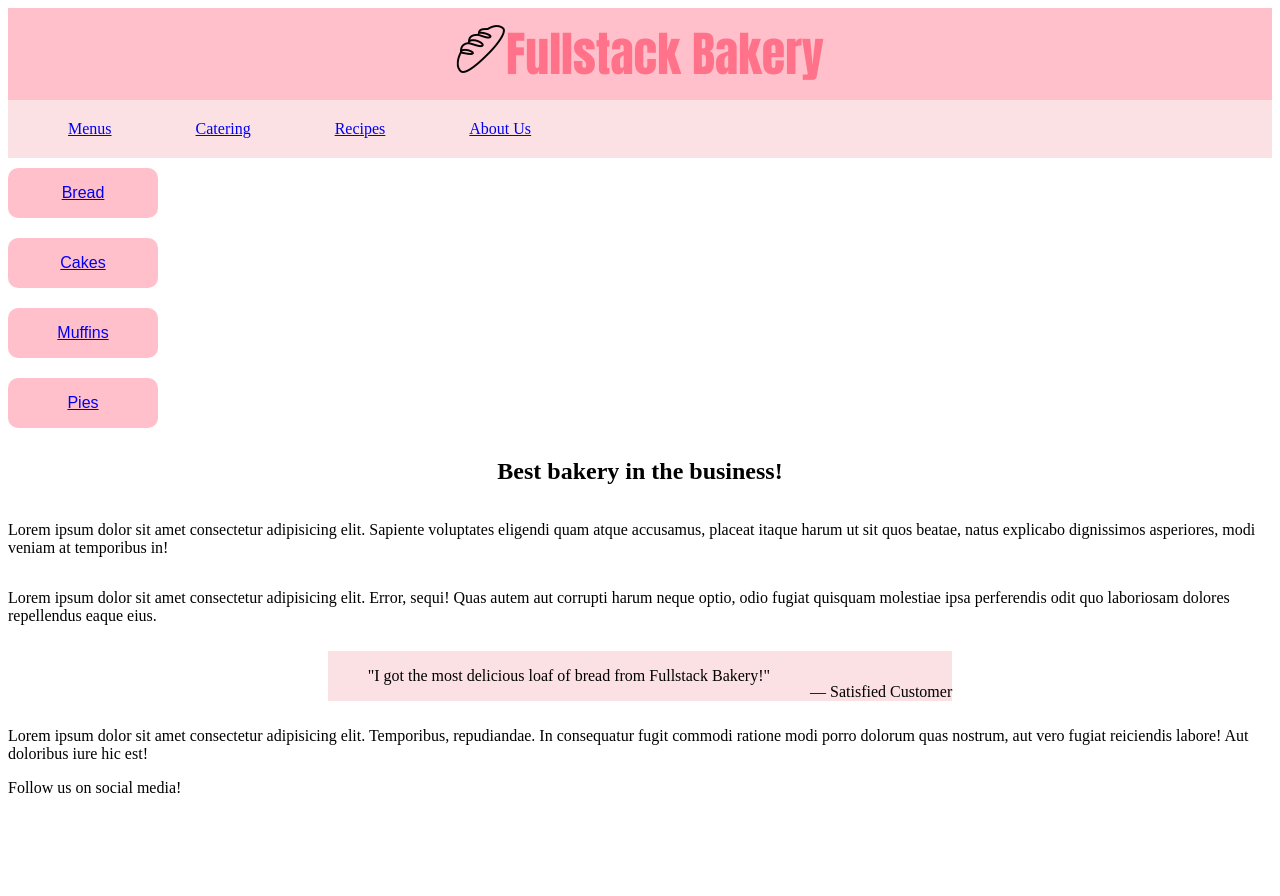
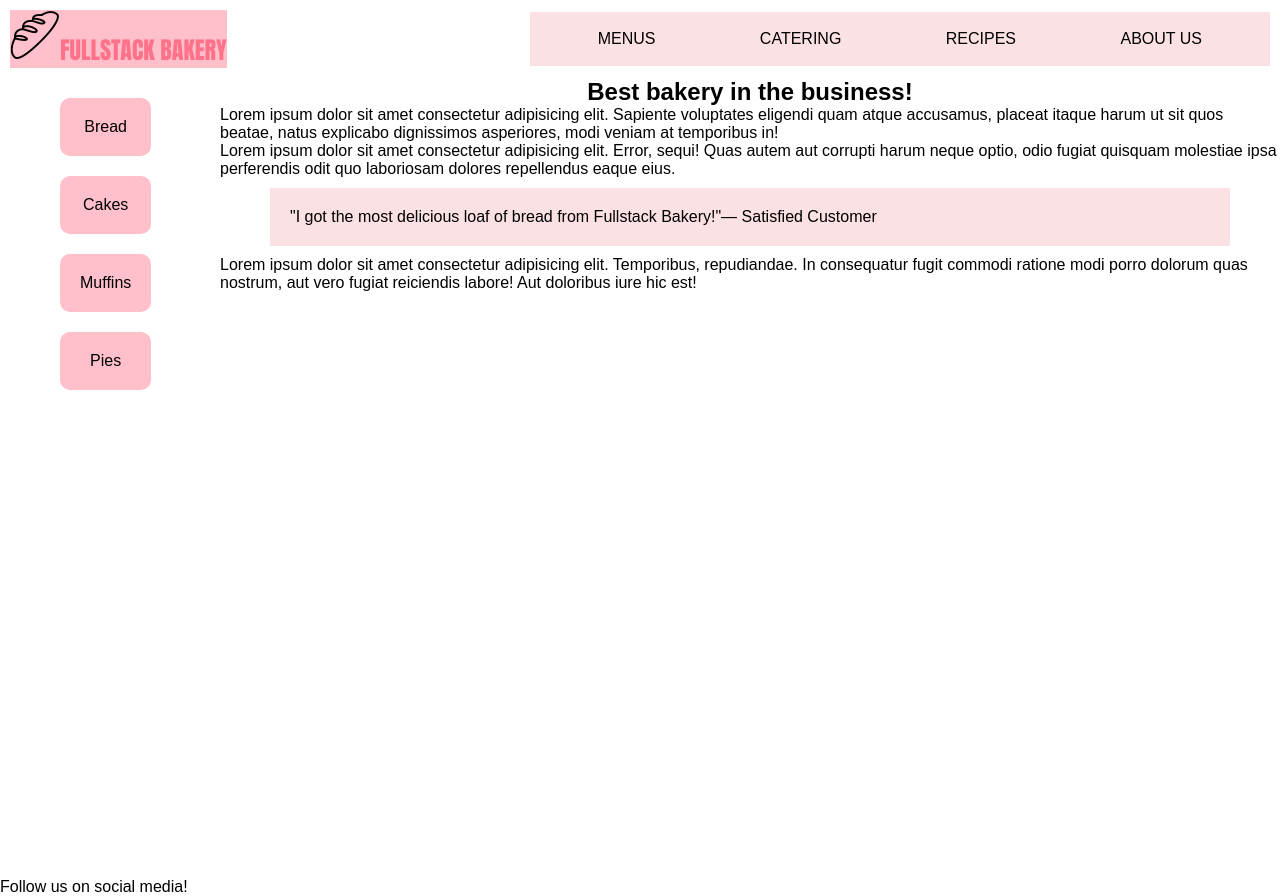
Before and after one commit to isabelleadrury/Bakery, a plain HTML site: page index.html in a window 1280 px wide. Before the commit the page ends 805 px from the top, so only its background shows below. Drawn offline with Linux system fonts and the light colour scheme.

Commit message:
added css style

```diff
--- a/index.css
+++ b/index.css
@@ -1,36 +1,55 @@
+* {
+  margin: 0;
+  font-family: Arial, Helvetica, sans-serif;
+}
+
+header {
+  display: flex;
+  align-items: center;
+  padding: 10px;
+}
+main {
+  display: flex;
+  height: 100vh;
+}
+
+nav {
+  margin-left: auto;
+  padding: 18px;
+}
+nav a {
+  text-decoration: none;
+  text-transform: uppercase;
+  color: black;
+  margin: 10px;
+}
+
 .container {
-  display: flex;
-  flex-direction: column;
-  align-items: flex-start;
-  justify-content: left;
-  align-content: center;
-  display: inline-flex;
+  align-items: left;
 }
 .items {
   width: 150px;
   height: 50px;
   font-size: 1rem;
-  font-family: sans-serif;
   display: flex;
-  text-align: center;
+  text-align: left;
   align-items: center;
   justify-content: center;
   border-radius: 10px;
   margin: 10px auto;
 }
 .text {
-  display: flex;
-  flex-direction: row;
-  flex-wrap: wrap;
+  flex: 1;
   align-items: left;
-  text-align: left;
-  justify-content: center;
-  display: inline-flex;
 }
 .testimonial {
   background-color: rgb(251, 224, 228);
-  margin: 10px;
+  margin-left: 50px;
+  margin-right: 50px;
+  margin-top: 10px;
+  margin-bottom: 10px;
   display: flex;
+  padding: 20px;
 }
 .special-1 {
   display: flex;
@@ -39,14 +58,37 @@
 .brand {
   background-color: pink;
   margin: 0;
-  padding: 10px;
-  font-size: 3rem;
+  height: 40pxpx;
+  font-size: 1.5rem;
+  text-transform: uppercase;
+  font-weight: bold;
   text-align: center;
   font-family: Impact, Haettenschweiler, "Arial Narrow Bold", sans-serif;
   color: rgb(255, 114, 137);
 }
 .options {
   background-color: rgb(251, 224, 228);
-  margin: 0;
+}
+.sidebuttons {
+  display: inline-flex;
+  flex-wrap: wrap;
+  padding: 10px;
+  width: 200px;
+}
+ul {
+  list-style: none;
+  display: flex;
+  flex-direction: column;
+}
+li {
+  background-color: pink;
+  border-radius: 10px;
+  border: none;
   padding: 20px;
+  justify-content: space-around;
+  margin: 10px;
+  display: flex;
 }
+h1 {
+  text-align: center;
+}
--- a/index.html
+++ b/index.html
@@ -17,21 +17,13 @@
       </nav>
     </header>
     <main>
-      <aside>
-        <div class="container">
-          <div class="items" style="background-color: pink">
-            <a href="#">Bread</a>
-          </div>
-          <div class="items" style="background-color: pink">
-            <a href="#">Cakes</a>
-          </div>
-          <div class="items" style="background-color: pink">
-            <a href="#">Muffins</a>
-          </div>
-          <div class="items" style="background-color: pink">
-            <a href="#">Pies</a>
-          </div>
-        </div>
+      <aside class="sidebuttons">
+        <ul>
+          <li>Bread</li>
+          <li>Cakes</li>
+          <li>Muffins</li>
+          <li>Pies</li>
+        </ul>
       </aside>
       <article class="text">
         <h1>Best bakery in the business!</h1>
```
Also changed, not shown: images/Cart.png (added), 2 other files.
